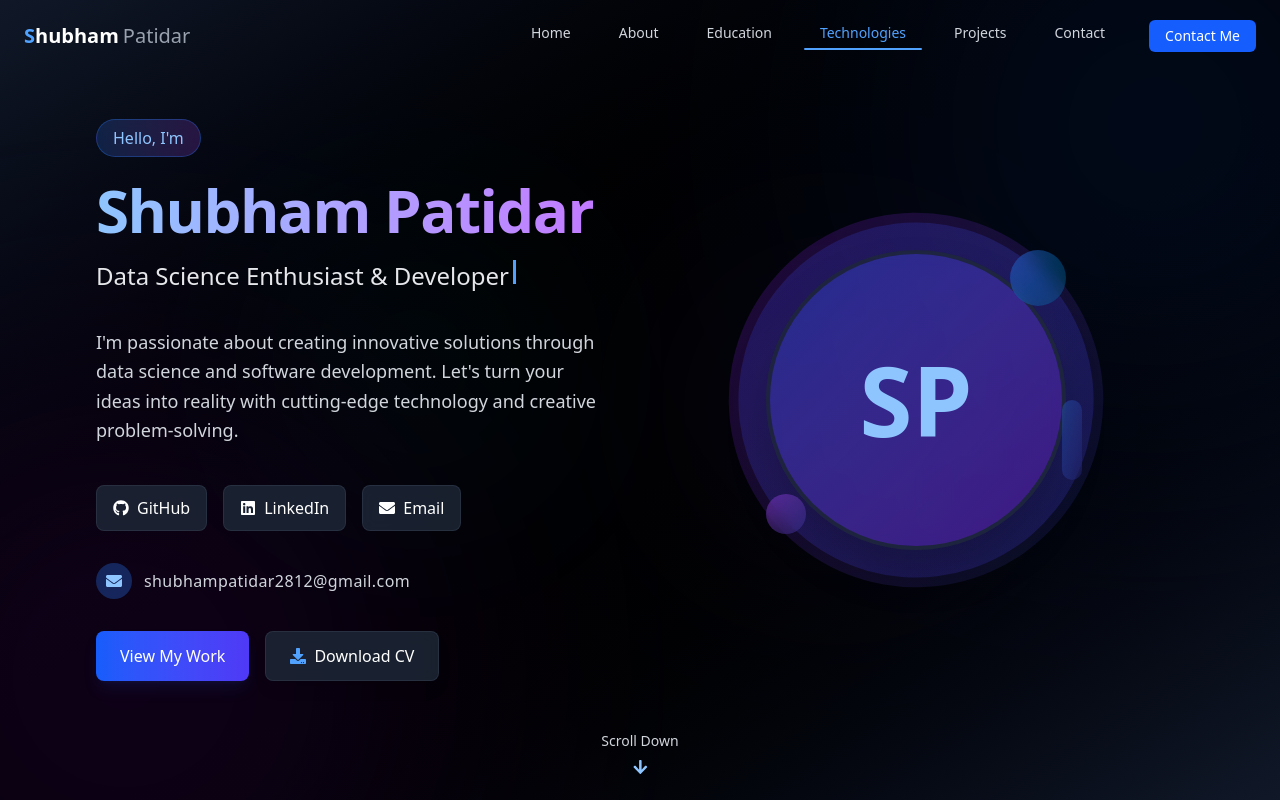
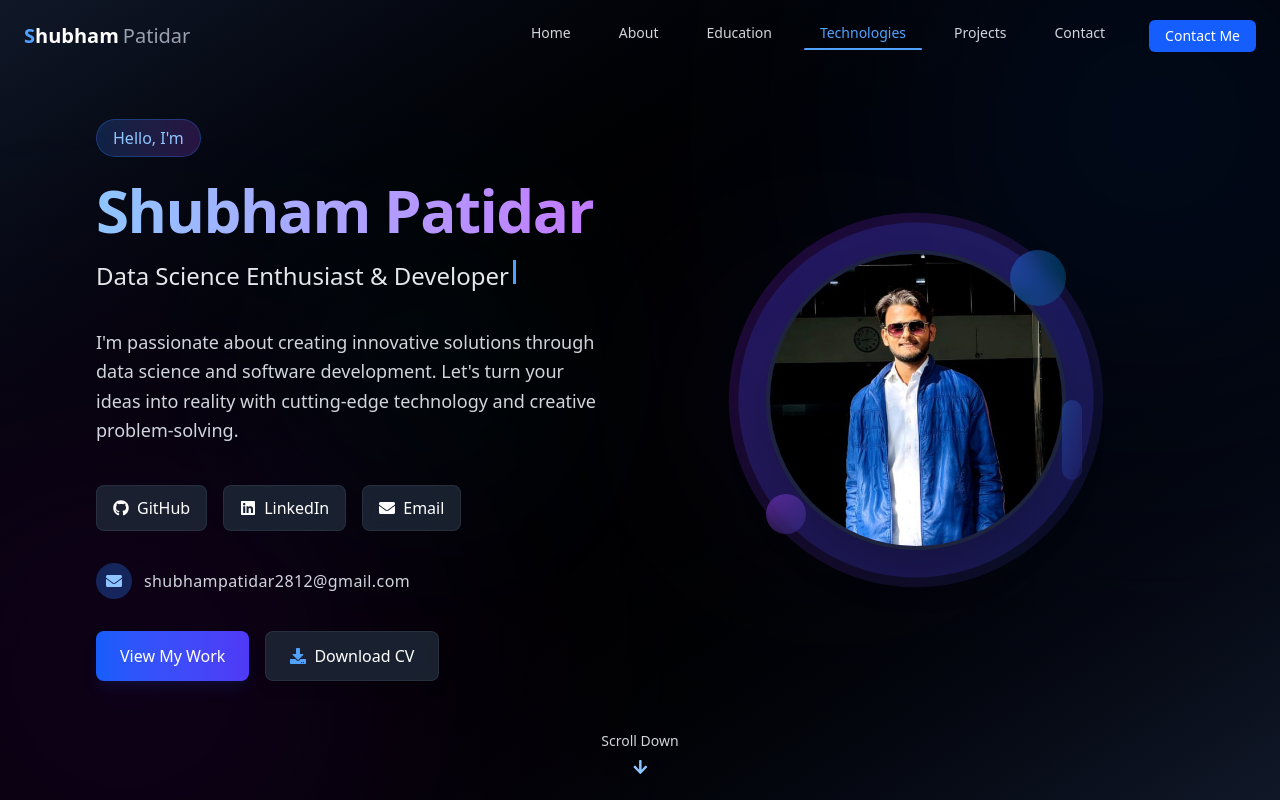
Before and after one commit to Tanish6738/Portfolio_Project, a React (Vite) app: page / in a window 1280 px wide. Shown: the top 800 px of the page. Built offline with nearby package versions, Linux system fonts and the light colour scheme.

Commit message:
feat: add profile image to Hero section

```diff
--- a/src/Sections/Hero.tsx
+++ b/src/Sections/Hero.tsx
@@ -312,7 +312,7 @@ const Hero = () => {
                     animate={{ opacity: 1, scale: 1 }}
                     transition={{ delay: 0.5, duration: 0.8 }}
                   >
-                    SP
+                    <img src="profile.jpg" alt="" />
                   </motion.div>
                 </motion.div>
 
```
Also changed, not shown: public/profile.jpg (added).
